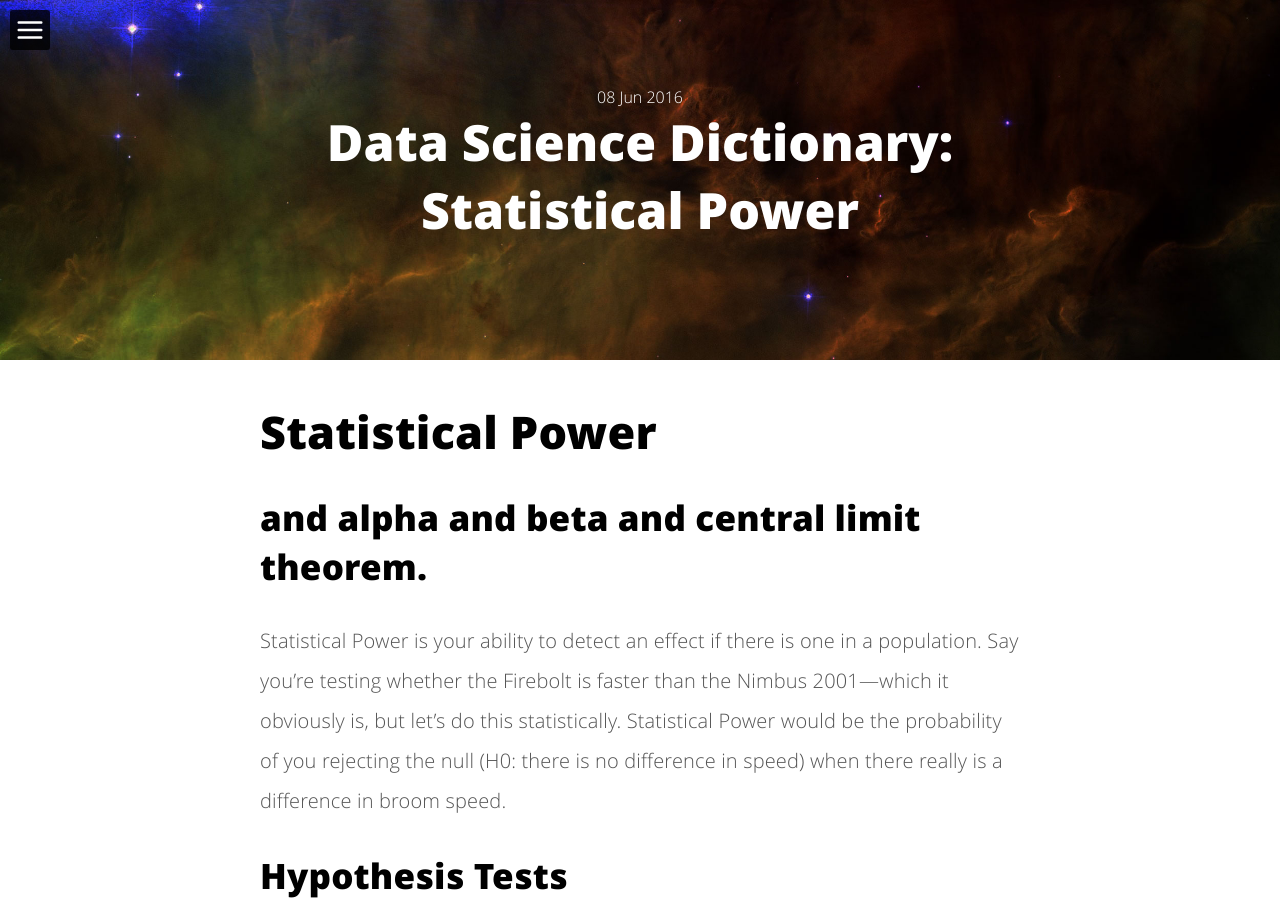
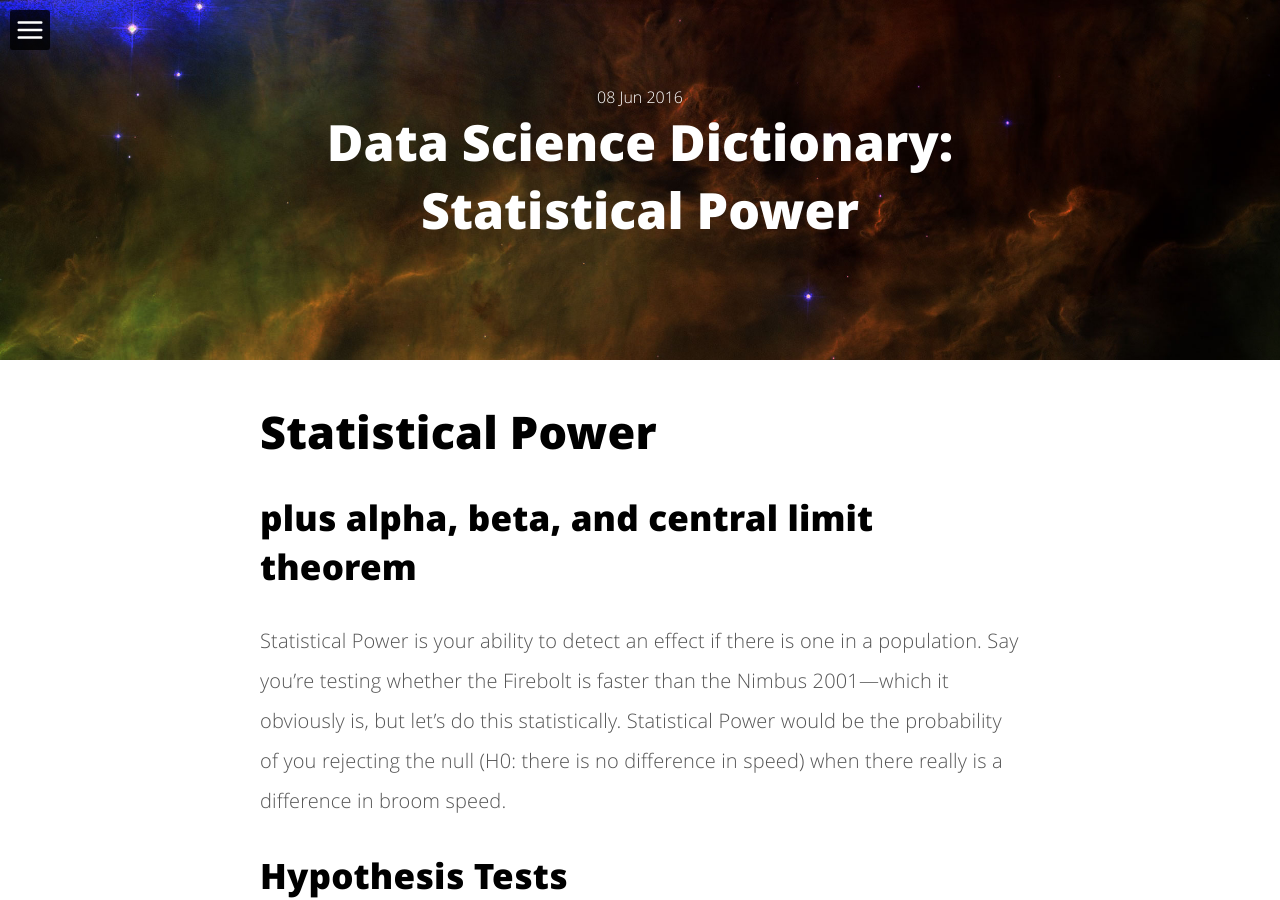
Before and after one commit to partiallyderivative/partiallyderivative.github.io, a Jekyll site: the page built from _posts/2016-06-08-Data-science-dictionary-Statistical-Power.md, in a window 1280 px wide and 900 px high. Built offline with Jekyll 4.4.1, drawn with Linux system fonts in a browser that asks for light colours.

Commit message:
Fixed formatting

```diff
--- a/_posts/2016-06-08-Data-science-dictionary-Statistical-Power.md
+++ b/_posts/2016-06-08-Data-science-dictionary-Statistical-Power.md
@@ -12,7 +12,7 @@ permalink: /resources/2016/06/08/Data-science-dictionary-Statistical-Power
 ---
 
 # Statistical Power
-## and alpha and beta and central limit theorem.
+## plus alpha, beta, and central limit theorem
 
 Statistical Power is your ability to detect an effect if there is one in a population. Say you’re testing whether the Firebolt is faster than the Nimbus 2001&mdash;which it obviously is, but let’s do this statistically. Statistical Power would be the probability of you rejecting the null (H0: there is no difference in speed) when there really is a difference in broom speed.
 
```
